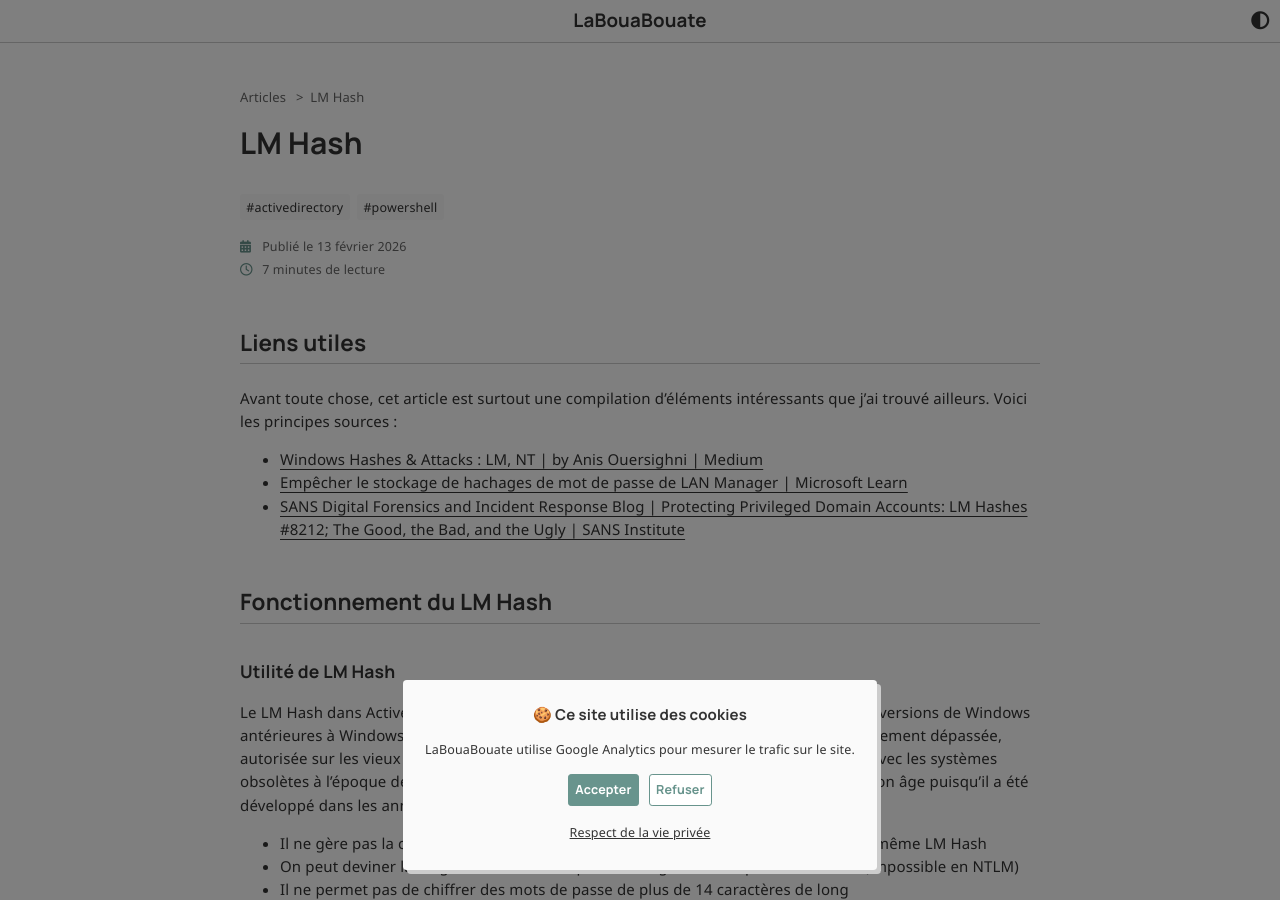
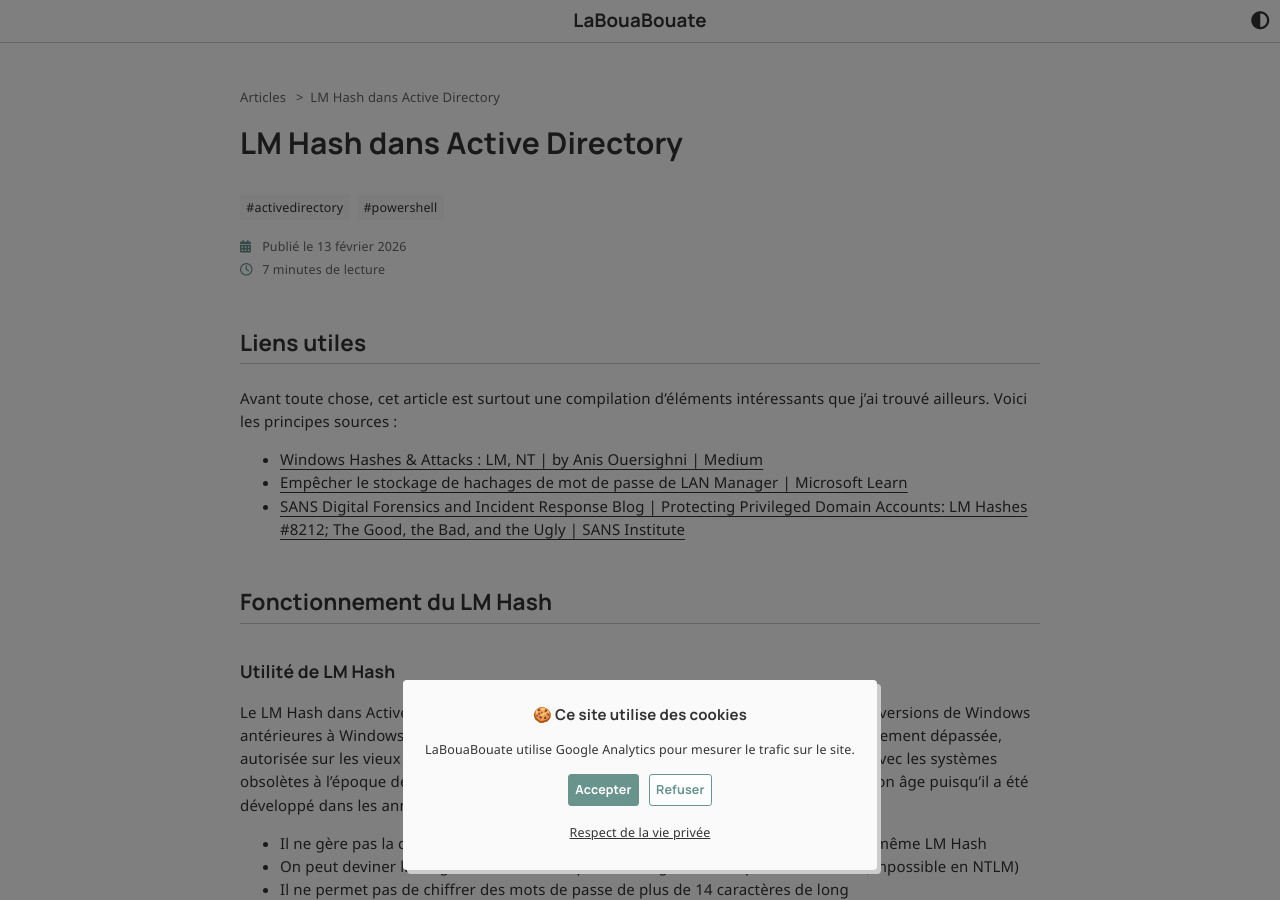
Before and after one commit to leobouard/leobouard.github.io, a Jekyll site: the page built from _posts/2026/2026-02-13-lmhash.md, in a window 1280 px wide and 900 px high. Built offline with Jekyll 4.4.1, drawn with Linux system fonts in a browser that asks for light colours; nearby versions of some CDN libraries; some web fonts are replaced; comment, search, counter and statistics services are not loaded.

Commit message:
Update 2026-02-13-lmhash.md

```diff
--- a/_posts/2026/2026-02-13-lmhash.md
+++ b/_posts/2026/2026-02-13-lmhash.md
@@ -1,5 +1,5 @@
 ---
-title: "LM Hash"
+title: "LM Hash dans Active Directory"
 description: "Comprendre et se débarrasser d'une méthode de chiffrement d'un autre temps"
 tags: ["activedirectory", "powershell"]
 listed: true
```
